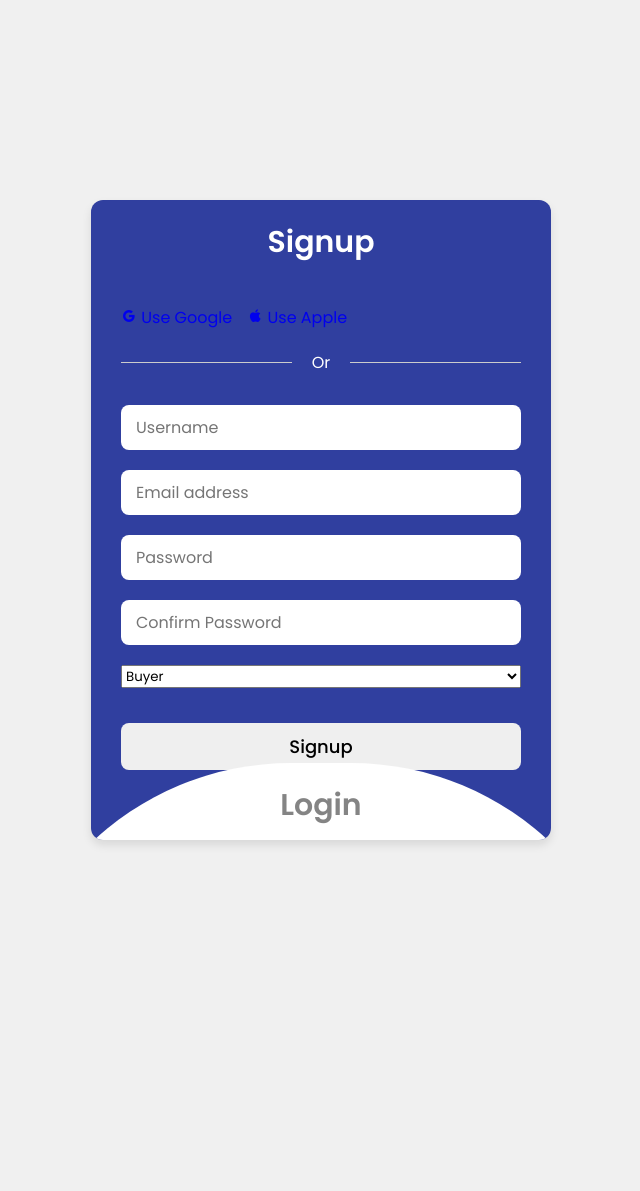
After one commit to Jestuzx/marketplace, a Django app: template templates/users/auth.html in a window 1280 px wide. The commit adds this page. Shown: the part 152-1343 px from the top of the page, without its empty margins (319-959 px from the left). Run offline with Django 3.2, Linux system fonts and the light colour scheme; the template is opened without the code that fills it, so the values that code supplies are empty.

Commit message:
feat(auth+views): unify auth template, repair Google OAuth flow, and refactor views package

```diff
--- /dev/null
+++ b/marketplace/static/css/style.css
@@ -0,0 +1,169 @@
+@import url('https://fonts.googleapis.com/css2?family=Poppins:wght@300;400;500;600;700;800&display=swap');
+
+*{
+    margin: 0;
+    padding: 0;
+    box-sizing: border-box;
+    font-family: 'Poppins', sans-serif;
+}
+
+a{
+    text-decoration: none;
+}
+
+body{
+    height: 100vh;
+    display: flex;
+    align-items: center;
+    justify-content: center;
+    background: #f0f0f0;
+}
+
+.container{
+    position: relative;
+    width: 460px;
+    height: 640px;
+    border-radius: 12px;
+    padding: 20px 30px 120px;
+    background: #303f9f;
+    box-shadow: 0 5px 10px rgba(0, 0, 0, 0.1);
+    overflow: hidden;
+}
+
+.login-section{
+    position: absolute;
+    left: 50%;
+    bottom: -88%;
+    transform: translateX(-50%);
+    width: calc(100% + 180px);
+    padding: 20px 140px;
+    background: #fff;
+    border-radius: 290px;
+    height: 100%;
+    transition: all 0.6s ease;
+}
+
+.login-section header,
+.signup-section header{
+    font-size: 30px;
+    text-align: center;
+    color: #fff;
+    font-weight: 600;
+    cursor: pointer;
+}
+
+.login-section header{
+    color: #333;
+    opacity: 0.6;
+}
+
+.social-buttons{
+    margin-top: 40px;
+    display: flex;
+    align-items: center;
+    gap: 15px;
+}
+
+.social-buttons button{
+    width: 100%;
+    padding: 10px;
+    background: #fff;
+    border: none;
+    border-radius: 10px;
+    font-size: 16px;
+    display: flex;
+    align-items: center;
+    justify-content: center;
+    gap: 6px;
+    cursor: pointer;
+}
+
+.login-section .social-buttons button{
+    border: 1px solid #000;
+}
+
+.login-section .social-buttons button i,
+.signup-section .social-buttons button i{
+    font-size: 25px;
+}
+
+.separator{
+    margin-top: 20px;
+    display: flex;
+    align-items: center;
+    gap: 20px;
+}
+
+.separator .line{
+    width: 100%;
+    height: 1px;
+    background: #ccc;
+}
+
+.separator p{
+    color: #fff;
+}
+
+.login-section .separator p{
+    color: #000;
+}
+
+.container form{
+    display: flex;
+    flex-direction: column;
+    gap: 20px;
+    margin-top: 30px;
+}
+
+form input{
+    outline: none;
+    border: none;
+    padding: 10px 15px;
+    font-size: 16px;
+    color: #333;
+    font-weight: 400;
+    border-radius: 8px;
+    background: #fff;
+}
+
+.login-section input{
+    border: 1px solid #aaa;
+}
+
+form a{
+    color: #333;
+}
+
+.signup-section form a{
+    color: #fff;
+}
+
+form .btn{
+    margin-top: 15px;
+    border: none;
+    padding: 10px 15px;
+    border-radius: 8px;
+    font-size: 18px;
+    font-weight: 500;
+    cursor: pointer;
+}
+
+.login-section .btn{
+    background: #303f9f;
+    color: #fff;
+    border: none;
+}
+
+.container.active .login-section{
+    bottom: -12%;
+    border-radius: 220px;
+    box-shadow: 0 -5px 10px rgba(0, 0, 0, 0.1);
+}
+
+.container.active .login-section header{
+    opacity: 1;
+}
+
+.container.active .signup-section header{
+    opacity: 0.6;
+}
--- /dev/null
+++ b/marketplace/static/js/script.js
@@ -0,0 +1,11 @@
+const container = document.querySelector('.container');
+const signupButton = document.querySelector('.signup-section header');
+const loginButton = document.querySelector('.login-section header');
+
+loginButton.addEventListener('click', () => {
+    container.classList.add('active');
+});
+
+signupButton.addEventListener('click', () => {
+    container.classList.remove('active');
+});
--- a/pyproject.toml
+++ b/pyproject.toml
@@ -100,6 +100,7 @@ virtualenv = "20.34.0"
 wcwidth = "0.2.13"
 zope-interface = "8.0.1"
 zstandard = "0.25.0"
+social-auth-app-django = "^5.6.0"
 
 [tool.poetry.group.dev.dependencies]
 black = "^25.1.0"
--- a/templates/base.html
+++ b/templates/base.html
@@ -49,9 +49,8 @@
     <input type="submit" value="{% trans 'Change language' %}">
 </form>
 
-        {% else %}
-            <a href="{% url 'login' %}">Login</a> |
-            <a href="{% url 'register' %}">Register</a>
+        {% else %}|
+            <a href="{% url 'auth' %}">Register or Login</a>
         {% endif %}
 
         <span id="cart-count" style="margin-left: 15px;">
--- a/templates/home.html
+++ b/templates/home.html
@@ -6,8 +6,7 @@
     <h1>Welcome to the Marketplace!</h1>
     {% if not user.is_authenticated %}
         <p>
-            <a href="{% url 'register' %}">Register</a> |
-            <a href="{% url 'login' %}">Login</a>
+            <a href="{% url 'auth' %}">Register or Login</a>
         </p>
     {% else %}
         <p>You are logged in as {{ user.username }}.</p>
--- /dev/null
+++ b/templates/users/auth.html
@@ -0,0 +1,86 @@
+{% load static %}
+<!DOCTYPE html>
+<html lang="en">
+<head>
+    <meta charset="UTF-8">
+    <meta name="viewport" content="width=device-width, initial-scale=1.0">
+    <link href='https://unpkg.com/boxicons@2.1.4/css/boxicons.min.css' rel='stylesheet'>
+    <link rel="stylesheet" href="{% static 'css/style.css' %}">
+    <title>Login & Signup</title>
+</head>
+<body>
+    <div class="container">
+
+        <div class="signup-section">
+            <header>Signup</header>
+
+            <div class="social-buttons">
+                <a href="{% url 'social:begin' 'google-oauth2' %}" class="btn">
+                    <i class='bx bxl-google'></i> Use Google
+                </a>
+                <a href="#" class="btn"><i class='bx bxl-apple'></i> Use Apple</a>
+            </div>
+
+            <div class="separator">
+                <div class="line"></div>
+                <p>Or</p>
+                <div class="line"></div>
+            </div>
+
+            <form method="post">
+                {% csrf_token %}
+                <input type="text" name="username" placeholder="Username" required>
+                <input type="email" name="email" placeholder="Email address" required>
+                <input type="password" name="password1" placeholder="Password" required>
+                <input type="password" name="password2" placeholder="Confirm Password" required>
+                <select name="user_type" required>
+                    <option value="buyer">Buyer</option>
+                    <option value="seller">Seller</option>
+                </select>
+
+                {% if signup_errors %}
+                    {% for field, errors in signup_errors.items %}
+                        {% for error in errors %}
+                            <p style="color:red; font-size:14px;">{{ error }}</p>
+                        {% endfor %}
+                    {% endfor %}
+                {% endif %}
+
+                <button type="submit" name="signup" class="btn">Signup</button>
+            </form>
+        </div>
+
+        <div class="login-section">
+            <header>Login</header>
+
+            <div class="social-buttons">
+                <a href="{% url 'social:begin' 'google-oauth2' %}" class="btn">
+                    <i class='bx bxl-google'></i> Use Google
+                </a>
+                <a href="#" class="btn"><i class='bx bxl-apple'></i> Use Apple</a>
+            </div>
+
+            <div class="separator">
+                <div class="line"></div>
+                <p>Or</p>
+                <div class="line"></div>
+            </div>
+
+            <form method="post">
+                {% csrf_token %}
+                <input type="email" name="email" placeholder="Email address" required>
+                <input type="password" name="password" placeholder="Password" required>
+
+                {% if login_error %}
+                    <p style="color:red; font-size:14px;">{{ login_error }}</p>
+                {% endif %}
+
+                <button type="submit" name="login" class="btn">Login</button>
+            </form>
+        </div>
+
+    </div>
+
+    <script src="{% static 'js/script.js' %}"></script>
+</body>
+</html>
--- a/users/templates/users/profile.html
+++ b/users/templates/users/profile.html
@@ -9,7 +9,7 @@
 <p><strong>Username:</strong> {{ user.username }}</p>
 <p><strong>Email:</strong> {{ user.email }}</p>
 
-<a href="{% url 'profile-edit' %}" class="btn btn-primary">Edit Profile</a>
+<a href="{% url 'profile_edit' %}" class="btn btn-primary">Edit Profile</a>
 
 <h2>{% trans "Your Orders" %}</h2>
 {% if orders %}
--- /dev/null
+++ b/users/views/__init__.py
@@ -0,0 +1,3 @@
+from .auth import AuthView
+from .profile import ProfileView, ProfileEditView
+from .seller import SellerProfileView, SellerProfileEditView
```
Also changed, not shown: marketplace/urls.py (+7 -0 lines), users/urls.py (+7 -11 lines), users/views.py (+1 -173 lines), users/views/auth.py (added, +50 -0 lines), users/views/profile.py (added, +64 -0 lines), users/views/seller.py (added, +42 -0 lines), 2 other files.
